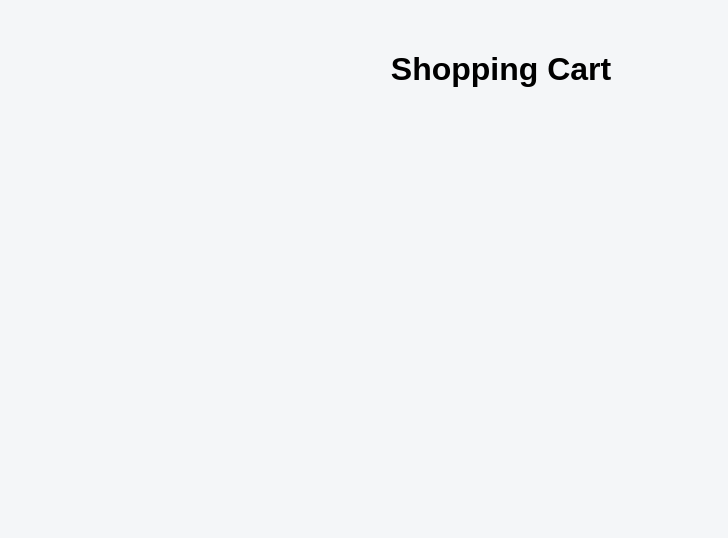
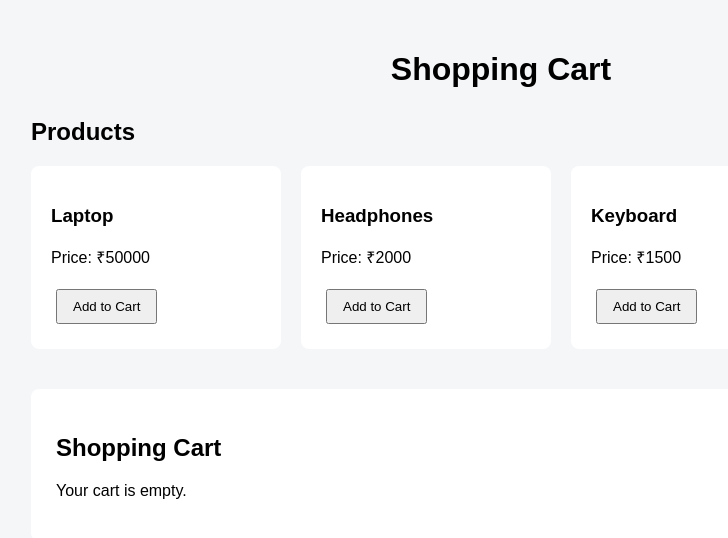
Before and after one commit to Indumathi-V/RJS-Practical17, a React (Create React App) app: page / in a window 1280 px wide. Shown: the top 538 px of the page, without its empty margins (139-867 px from the left). Built offline with nearby package versions, Linux system fonts and the light colour scheme.

Commit message:
Update App.js

```diff
--- a/src/App.js
+++ b/src/App.js
@@ -22,20 +22,26 @@ const products = [
 ];
 
 function App() {
+  const initialState = [];
 
-  // TODO: Create the initial cart state
-
-  // TODO: Use useReducer with cartReducer
+  const [cart, dispatch] = useReducer(
+    cartReducer,
+    initialState
+  );
 
   return (
     <div className="container">
-
       <h1>Shopping Cart</h1>
 
-      {/* TODO: Pass products and dispatch to ProductList */}
+      <ProductList
+        products={products}
+        dispatch={dispatch}
+      />
 
-      {/* TODO: Pass cart and dispatch to Cart */}
-
+      <Cart
+        cart={cart}
+        dispatch={dispatch}
+      />
     </div>
   );
 }
```
